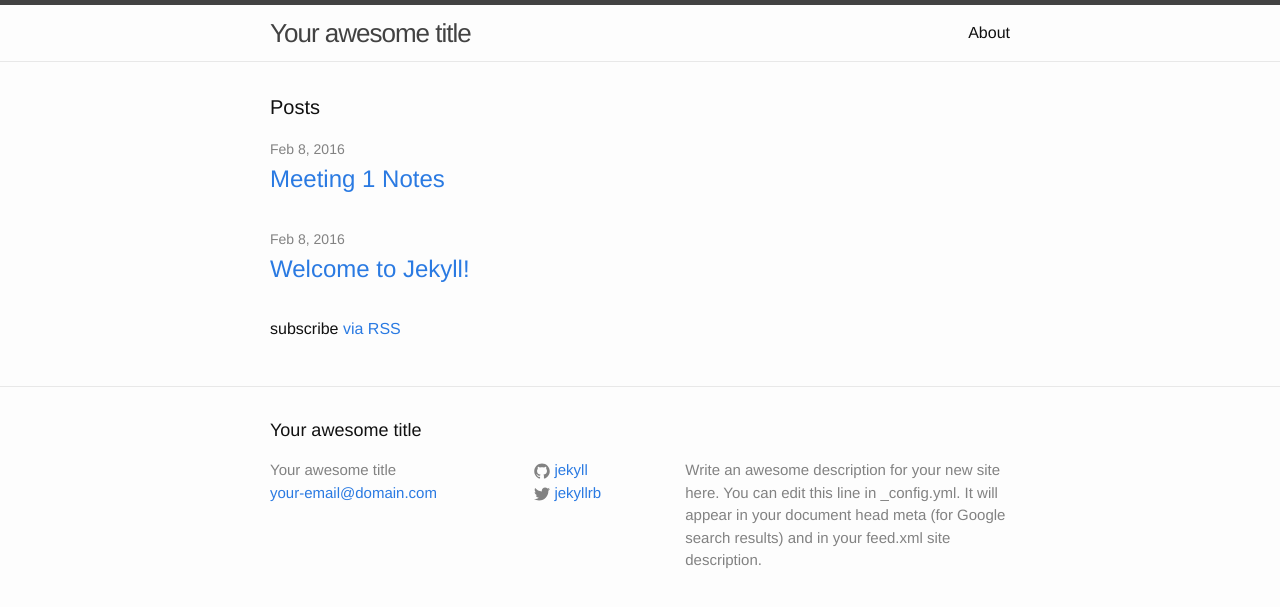
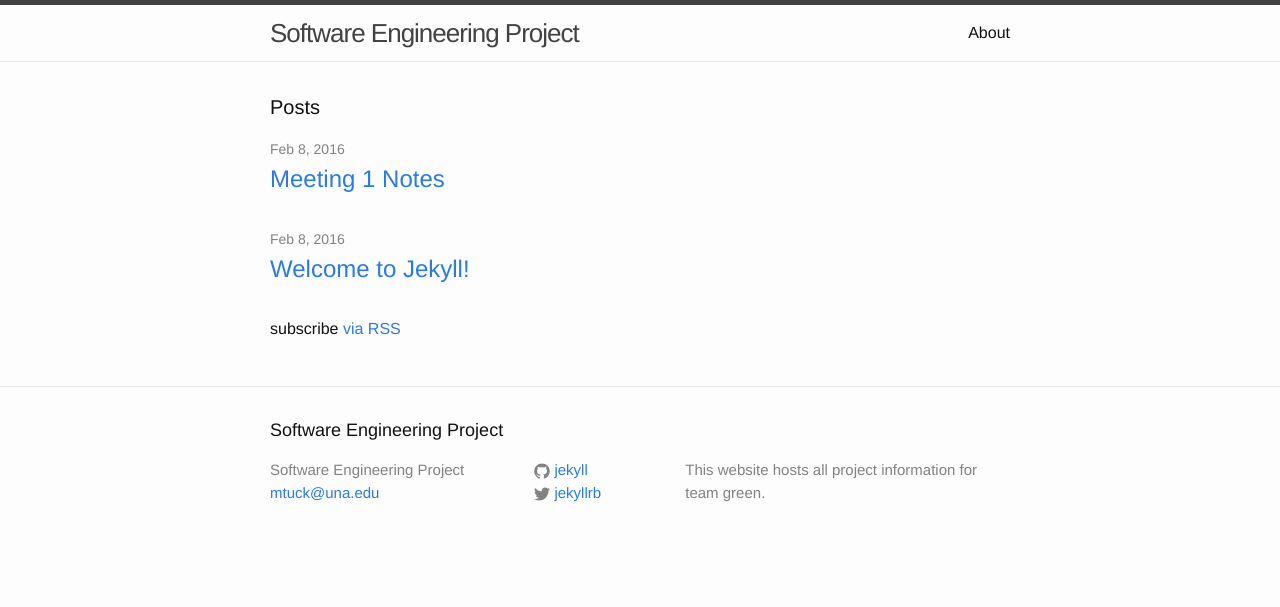
Before and after one commit to mtuck/455Project, a Jekyll site: the page built from index.html, in a window 1280 px wide. Shown: the top 607 px of the page. Built offline with Jekyll 4.4.1, drawn with Linux system fonts in a browser that asks for light colours.

```diff
--- a/_config.yml
+++ b/_config.yml
@@ -6,14 +6,12 @@
 # 'jekyll serve'. If you change this file, please restart the server process.
 
 # Site settings
-title: Your awesome title
-email: your-email@domain.com
+title: Software Engineering Project
+email: mtuck@una.edu
 description: > # this means to ignore newlines until "baseurl:"
-  Write an awesome description for your new site here. You can edit this
-  line in _config.yml. It will appear in your document head meta (for
-  Google search results) and in your feed.xml site description.
-baseurl: "" # the subpath of your site, e.g. /blog
-url: "http://yourdomain.com" # the base hostname & protocol for your site
+  This website hosts all project information for team green.
+baseurl: "/455Project" # the subpath of your site, e.g. /blog
+url: "http://mtuck.github.io" # the base hostname & protocol for your site
 twitter_username: jekyllrb
 github_username:  jekyll
 
```
